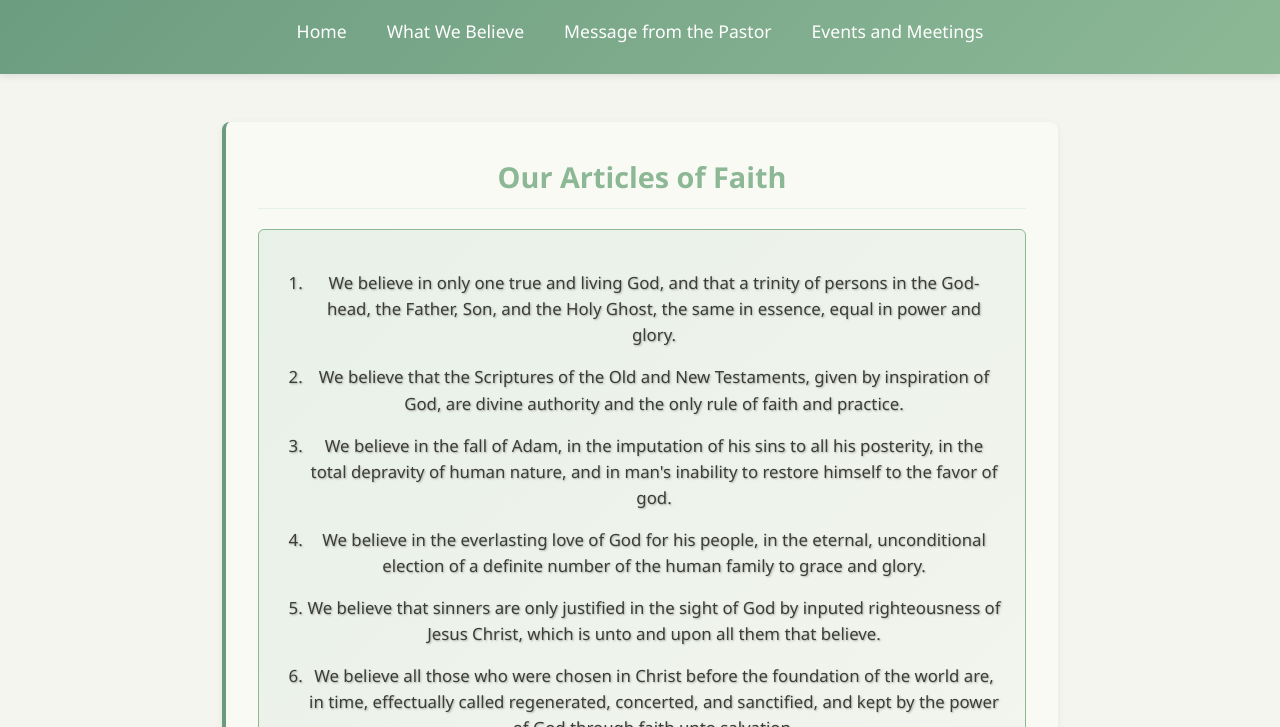
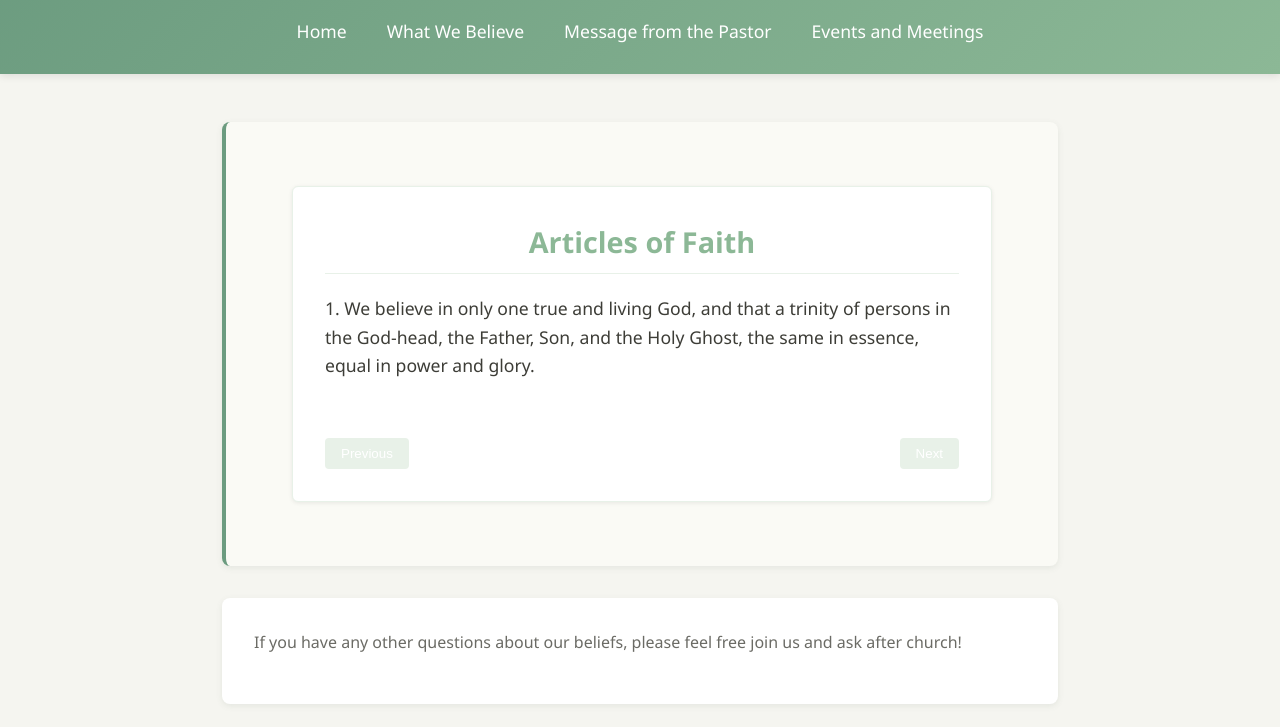
Before and after one commit to elliottlion/bethlehemPBCkenner, a plain HTML site: page belief.html in a window 1280 px wide. Shown: the part 73-800 px from the top of the page. Drawn offline with Linux system fonts and the light colour scheme.

Commit message:
updated articles of faith to a box that scrolls through on click

```diff
--- a/belief.html
+++ b/belief.html
@@ -23,21 +23,14 @@
     <main>
 
         <section>
-            <h2>Our Articles of Faith</h2>
-            <div class="mission-box">
-                <p>
-                    <ol>
-                        <li>We believe in only one true and living God, and that a trinity of persons in the God-head, the Father, Son, and the Holy Ghost, the same in essence, equal in power and glory.</li>
-                        <li>We believe that the Scriptures of the Old and New Testaments, given by inspiration of God, are divine authority and the only rule of faith and practice.</li>
-                        <li>We believe in the fall of Adam, in the imputation of his sins to all his posterity, in the total depravity of human nature, and in man's inability to restore himself to the favor of god.</li>
-                        <li>We believe in the everlasting love of God for his people, in the eternal, unconditional election of a definite number of the human family to grace and glory.</li>
-                        <li>We believe that sinners are only justified in the sight of God by inputed righteousness of Jesus Christ, which is unto and upon all them that believe.</li>
-                        <li>We believe all those who were chosen in Christ before the foundation of the world are, in time, effectually called regenerated, concerted, and sanctified, and kept by the power of God through faith unto salvation.</li>
-                        <li>We believe there is one mediator between God and man, the man Christ Jesus, who, by the satisfaction he made to law and justice in becoming an offering for sin, hath by His most precious blood redeemed the elect from under the curse of the law, that they might be holy and without blame before him in love.</li>
-                        <li>We believe that good works are fruits of faith, and following after justification, are evidences of a gracious state, and it is the duty of all believers to perform them from a principle of love.</li>
-                        <li>We believe in the resurrection of the dead and a general judgement; that the happiness of the righteous and the punishment of the wicked will be everlasting.</li>
-                    </ol>
-                </p>
+            <div id="articles-box">
+                <h2>Articles of Faith</h2>
+                <div id="article-content"></div>
+
+                <div id="article-controls">
+                    <button id="prev-article">Previous</button>
+                    <button id="next-article">Next</button>
+                </div>
             </div>
         </section>
 
--- a/script.js
+++ b/script.js
@@ -154,3 +154,44 @@ function initializeMeetingFooter() {
 
     loadMeetingPlace();
 }
+
+const articles =
+    [
+        "1. We believe in only one true and living God, and that a trinity of persons in the God-head, the Father, Son, and the Holy Ghost, the same in essence, equal in power and glory.",
+        "2. We believe that the Scriptures of the Old and New Testaments, given by inspiration of God, are divine authority and the only rule of faith and practice.",
+        "3. We believe in the fall of Adam, in the imputation of his sins to all his posterity, in the total depravity of human nature, and in man's inability to restore himself to the favor of god.",
+        "4. We believe in the everlasting love of God for his people, in the eternal, unconditional election of a definite number of the human family to grace and glory.",
+        "5. We believe that sinners are only justified in the sight of God by inputed righteousness of Jesus Christ, which is unto and upon all them that believe.",
+        "6. We believe all those who were chosen in Christ before the foundation of the world are, in time, effectually called regenerated, concerted, and sanctified, and kept by the power of God through faith unto salvation.",
+        "7. We believe there is one mediator between God and man, the man Christ Jesus, who, by the satisfaction he made to law and justice in becoming an offering for sin, hath by His most precious blood redeemed the elect from under the curse of the law, that they might be holy and without blame before him in love.",
+        "8. We believe that good works are fruits of faith, and following after justification, are evidences of a gracious state, and it is the duty of all believers to perform them from a principle of love.",
+        "9. We believe in the resurrection of the dead and a general judgement; that the happiness of the righteous and the punishment of the wicked will be everlasting.",
+
+    ];
+
+let index = 0;
+
+const contentBox = document.getElementById("article-content");
+const nextBtn = document.getElementById("next-article");
+const prevBtn = document.getElementById("prev-article");
+
+function showArticle(i) {
+    contentBox.style.opacity = 0;
+    setTimeout(() => {
+        contentBox.textContent = articles[i];
+        contentBox.style.opacity = 1;
+    }, 200);
+}
+
+nextBtn.addEventListener("click", () => {
+    index = (index + 1) % articles.length;
+    showArticle(index);
+});
+
+prevBtn.addEventListener("click", () => {
+    index = (index - 1 + articles.length) % articles.length;
+    showArticle(index);
+});
+
+// Load first article
+showArticle(index);
--- a/styles.css
+++ b/styles.css
@@ -268,3 +268,45 @@ p {
     color: var(--text-light);
     margin-bottom: 1rem;
 }
+#articles-box {
+    max-width: 700px;
+    margin: 2rem auto;
+    background: white;
+    border: 1px solid var(--light-green);
+    border-radius: 6px;
+    padding: 2rem;
+    box-shadow: 0 1px 4px rgba(0,0,0,0.08);
+}
+
+#articles-box h2 {
+    border-bottom: 1px solid var(--light-green);
+    padding-bottom: 0.5rem;
+    margin-bottom: 1.25rem;
+    font-weight: 600;
+}
+
+#article-content {
+    font-size: 1.1rem;
+    line-height: 1.6;
+    min-height: 120px;
+    transition: opacity 0.4s ease;
+}
+
+#article-controls {
+    margin-top: 1.5rem;
+    display: flex;
+    justify-content: space-between;
+}
+
+#article-controls button {
+    padding: 0.5rem 1rem;
+    background: var(--light-green);
+    border: none;
+    border-radius: 4px;
+    color: white;
+    cursor: pointer;
+}
+
+#article-controls button:hover {
+    background: var(--dark-green);
+}
```
Also changed, not shown: varArticles.txt (added, +74 -0 lines).
